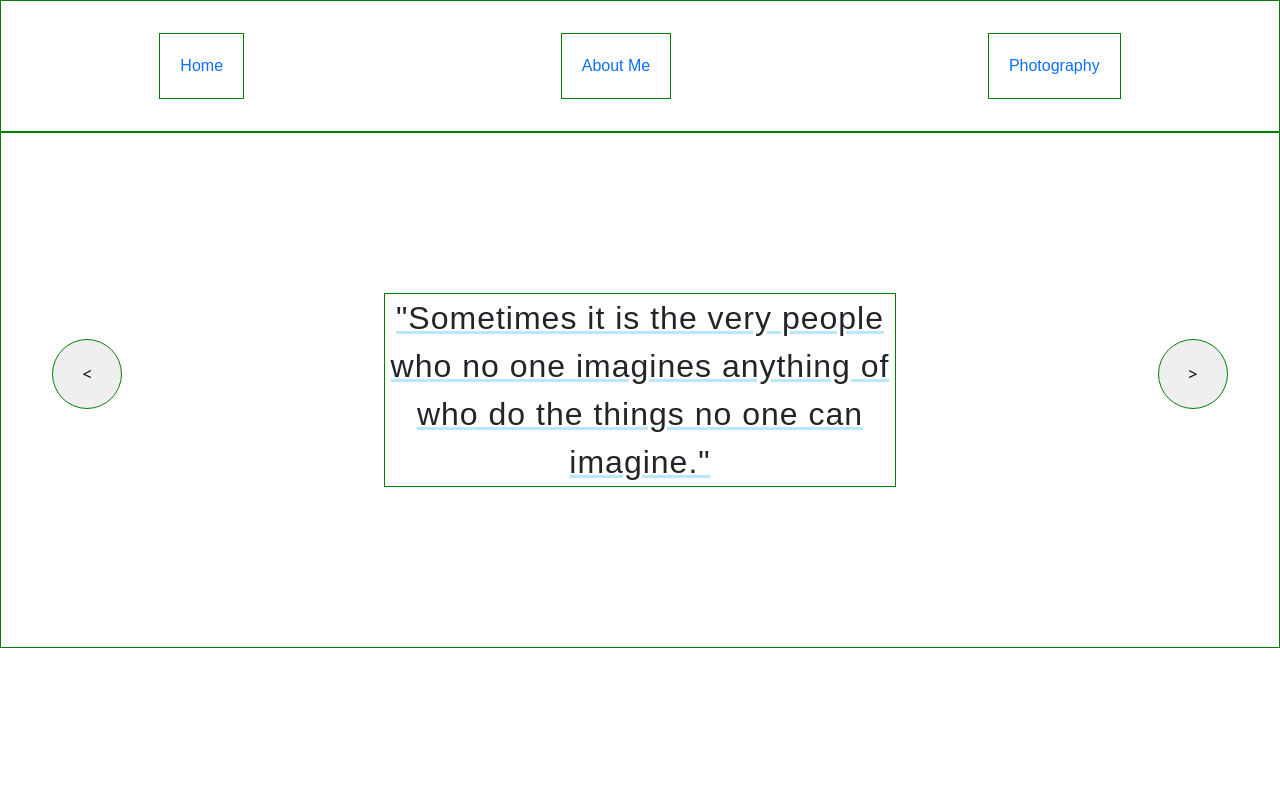
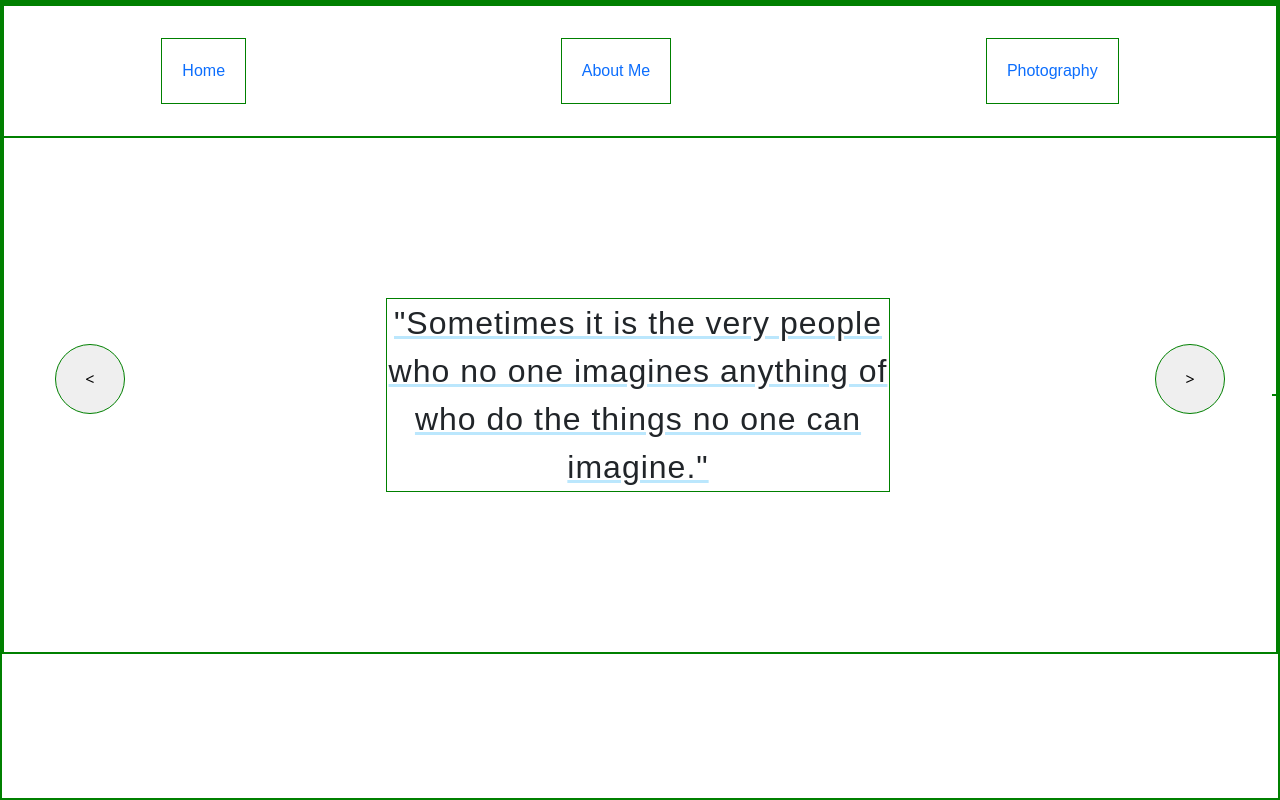
Before and after one commit to AdiP1353/Website, a plain HTML site: page index.html in a window 1280 px wide. Drawn offline with nearby package versions, Linux system fonts and the light colour scheme; a web font is replaced by a local one.

Commit message:
Added green border for better element visibility

```diff
--- a/style.css
+++ b/style.css
@@ -5,6 +5,8 @@
     box-sizing: border-box;
     margin: 0;
     padding: 0;
+    border: 1px solid green
+    ;
 }
 
 
```
